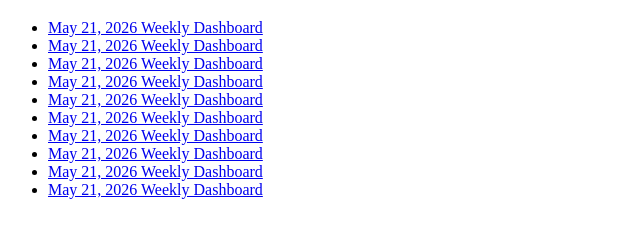
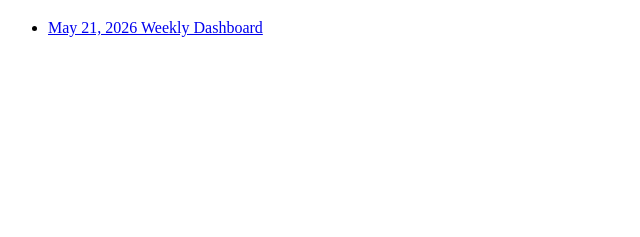
Before and after one commit to mlk-kouba/weekly-dashboard, a plain HTML site: page index.html in a window 1280 px wide. Shown: the part 61-298 px from the top of the page, without its empty margins (0-640 px from the left). Drawn offline with Linux system fonts and the light colour scheme.

Commit message:
Fix duplicate index.html entries; deduplicate before inserting
Co-authored-by: Copilot <223556219+Copilot@users.noreply.github.com>

```diff
--- a/index.html
+++ b/index.html
@@ -9,24 +9,6 @@
     <h1>Literacy Weekly Project Dashboard</h1>
     <ul>
       <li><a href="260521_weekly_dashboard.html">May 21, 2026 Weekly Dashboard</a></li>
-
-      <li><a href="260521_weekly_dashboard.html">May 21, 2026 Weekly Dashboard</a></li>
-
-      <li><a href="260521_weekly_dashboard.html">May 21, 2026 Weekly Dashboard</a></li>
-
-      <li><a href="260521_weekly_dashboard.html">May 21, 2026 Weekly Dashboard</a></li>
-
-      <li><a href="260521_weekly_dashboard.html">May 21, 2026 Weekly Dashboard</a></li>
-
-      <li><a href="260521_weekly_dashboard.html">May 21, 2026 Weekly Dashboard</a></li>
-
-      <li><a href="260521_weekly_dashboard.html">May 21, 2026 Weekly Dashboard</a></li>
-
-      <li><a href="260521_weekly_dashboard.html">May 21, 2026 Weekly Dashboard</a></li>
-
-      <li><a href="260521_weekly_dashboard.html">May 21, 2026 Weekly Dashboard</a></li>
-
-      <li><a href="260521_weekly_dashboard.html">May 21, 2026 Weekly Dashboard</a></li>
     </ul>
   </body>
 </html>
```
Also changed, not shown: 1 other file.
